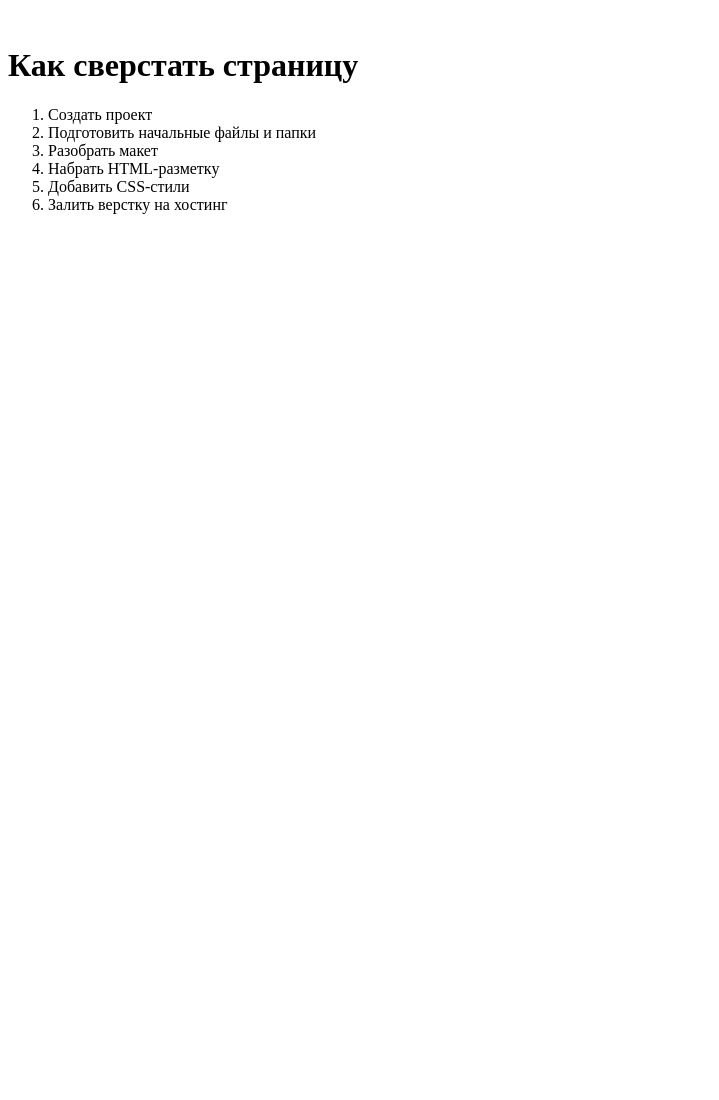
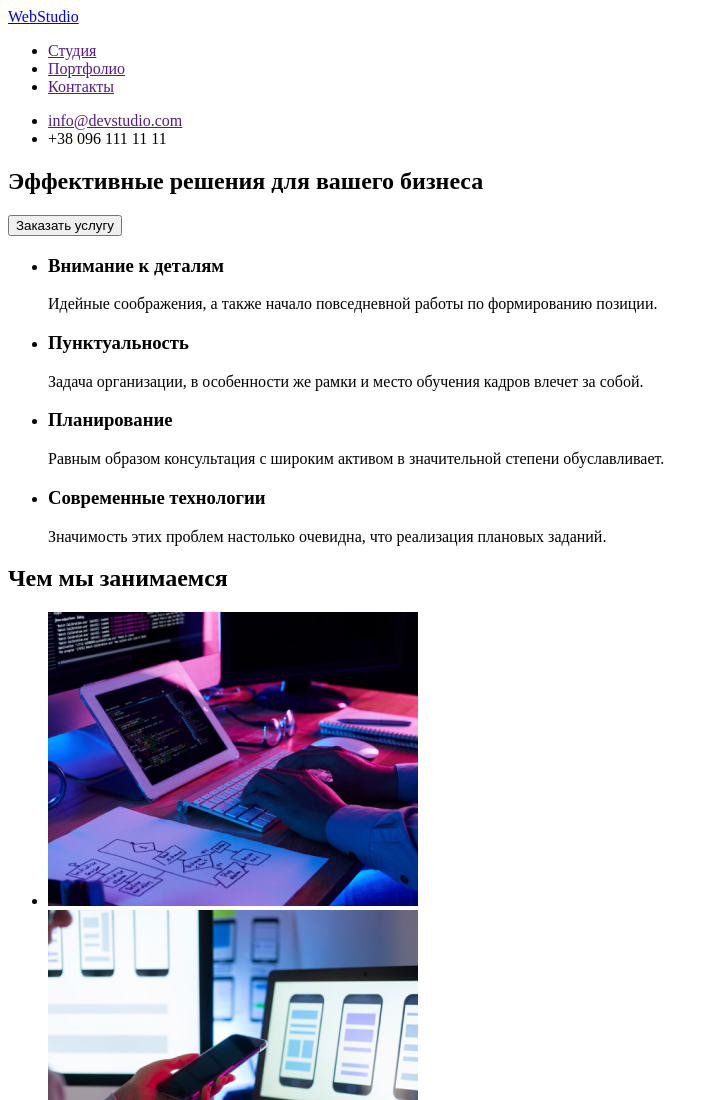
Before and after one commit to Natalya1111/goit-markup-hw-01, a plain HTML site: page index.html in a window 1280 px wide. Shown: the top 1100 px of the page, without its empty margins (0-719 px from the left). Before the commit the page ends 800 px from the top, so only its background shows below. Drawn offline with Linux system fonts and the light colour scheme.

Commit message:
Добавляет разметку макета

```diff
--- a/index.html
+++ b/index.html
@@ -1,23 +1,118 @@
 <!DOCTYPE html>
-<html lang="en">
+<html lang="ru">
 <head>
-    <meta charset="UTF-8">
-    <meta name="viewport" content="width=device-width, initial-scale=1.0">
-    <title>Document</title>
-    <link rel="stylesheet" href="./css/styles.css"/>
+  <meta charset="UTF-8">
+  <meta http-equiv="X-UA-Compatible" content="IE=edge">
+  <meta name="viewport" content="width=device-width, initial-scale=1.0">
+  <title>Document</title>
 </head>
-<body>
-  <img src="./img/desk.jpg" alt="" width="480"/>
+  <body>
+    <header>
+      <nav>
+        <a href="/">
+          WebStudio
+        </a>
+        <ul>
+          <li><a href="">Студия</a></li>
+          <li><a href="">Портфолио</a></li>
+          <li><a href="">Контакты</a></li>
+        </ul>
+      </nav>
+      <ul>
+        <li><a href="">info@devstudio.com</a></li>
+        <li>+38 096 111 11 11</li>
+      </ul>
+    </header>
+    <main>
+      <section>
+        <h1>Эффективные решения для вашего бизнеса</h1>
+          <button type="button">Заказать услугу</button>
+      </section>
+      <section>
+        <ul>
+          <li>
+            <h3>Внимание к деталям</h3>
+            <p>
+              Идейные соображения, а также
+              начало повседневной работы по
+              формированию позиции.
+            </p>
+          </li>
+          <li>
+            <h3>Пунктуальность</h3>
+            <p>
+              Задача организации, в особенности
+              же рамки и место обучения кадров
+              влечет за собой.
+            </p>
+          </li>
+          <li>
+            <h3>Планирование</h3>
+            <p>
+              Равным образом консультация с
+              широким активом в значительной
+              степени обуславливает.
+            </p>
+          </li>
+          <li>
+            <h3>Современные технологии</h3>
+            <p>
+              Значимость этих проблем настолько
+              очевидна, что реализация плановых
+              заданий.
+            </p>
+          </li>
+        </ul>
+      </section>
+      <section>
+        <h2>Чем мы занимаемся</h2>
+        <ul>
+          <li>
+            <img src="./images/img1.jpg" alt="Набор кода" width="370">
+          </li>
+          <li>
+          <img src="./images/img2.jpg" alt="Телефон и ноутбук" width="370">
+          </li>
+          <li>
+            <img src="./images/img3.jpg" alt="Планшет в руках" width="370">
+          </li>
+        </ul>
+      </section>
+      <section>
+        <h2>Наша команда</h2>
+        <ul>
+          <li>
+            <img src="./images/img4.jpg" alt="Фото мужчины" width="270">
+              <p>
+                Игорь Демьяненко
+                Product Designer
+              </p>
+          </li>
+          <li>
+            <img src="./images/img5.jpg" alt="Фото женщины" width="270">
+              <p>
+                Ольга Репина
+                Frontend Developer
+              </p>
+          </li>
+          <li>
+            <img src="./images/img6.jpg" alt="Фото мужчины" width="270">
+              <p>
+                Николай Тарасов
+                Marketing
+              </p>
+          </li>
+          <li>
+            <img src="./images/img7.jpg" alt="Фото мужчины" width="270">
+              <p>Михаил Ермаков
+                UI Designer
+              </p>
+          </li>
+        </ul>
+      </section>
+    </main>
+    <footer>
 
-    <h1>Как сверстать страницу</h1>
-
-    <ol>
-        <li>Создать проект</li>
-        <li>Подготовить начальные файлы и папки</li>
-        <li>Разобрать макет</li>
-        <li>Набрать HTML-разметку</li>
-        <li>Добавить CSS-стили</li>
-        <li>Залить верстку на хостинг</li>
-    </ol>
-</body>
+    </footer>
+  </body>
 </html>
```
